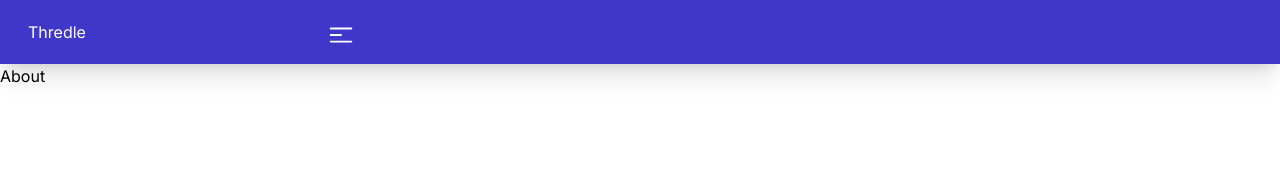
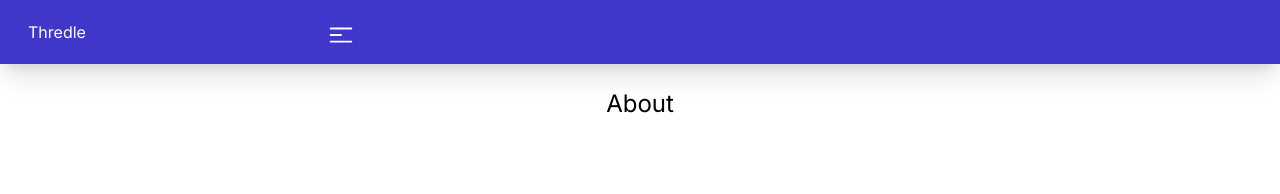
Before and after one commit to divinegodwin/GhostGram, a Next.js app: page /About in a window 1280 px wide. Shown: the top 194 px of the page. Built offline with nearby package versions, Linux system fonts and the light colour scheme.

Commit message:
about cmt

```diff
--- a/app/About/page.jsx
+++ b/app/About/page.jsx
@@ -6,7 +6,11 @@ const About = () =>{
         <div>
             <Navbar h1 ="About Thredle" />
 
-            <h1>About</h1>
+<div className="flex justify-center p-6">
+            <h1 className="text-2xl justify-center">About</h1>
+
+            </div>
+
         </div>
     )
 }
--- a/app/Posts/page.jsx
+++ b/app/Posts/page.jsx
@@ -19,7 +19,7 @@ function getTime(){
   if(hours >=12 ){
     //storing time and format im the container
   newTime = hours + ":" + minutes + format[1];
-  } else if(hours || minutes<10){
+  } else if(minutes<10){
     newTime = hours + ":" + "0" + minutes;
   }else{
 newTime = hours + ":" + minutes + format[0]
@@ -41,9 +41,6 @@ newTime = hours + ":" + minutes + format[0]
     console.log(posts)
     getTime();
   }
-
-
-
 
 
   const handleDelete =(id)=>{
@@ -76,7 +73,6 @@ newTime = hours + ":" + minutes + format[0]
 </div>
 
 {
-(userInput !=="") &&
 posts.map((post, key)=>(
   <div key={key}
   className='post mt-6 bg-[#f8f9fa] w-[100%] h-auto shadow-sm p-3'
```
